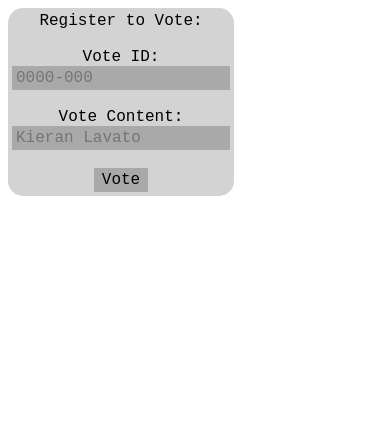
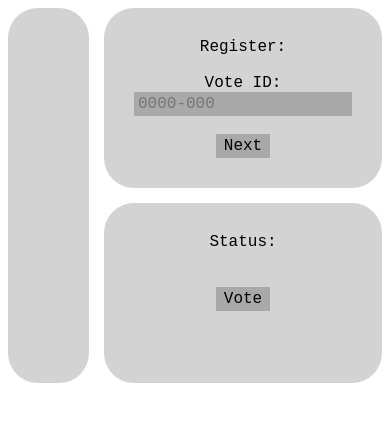
Before and after one commit to privacypoll/frontend, a website: page src/index.html in a window 390 px wide. Drawn offline with Linux system fonts and the light colour scheme.

Commit message:
stupid thing

```diff
--- a/src/index.html
+++ b/src/index.html
@@ -13,13 +13,24 @@
     <meta content="https://privacypool.com/" property="og:url">
 </head>
 <div class="parent">
+    <div id="idBox" class="grid-item">
+        <label>Register:</label><br><br>
+        <div id="idInputBox">
+            Vote ID: <input type="text" id="idText" class="js-only" autofocus="" autocomplete="off" autocapitalize="off" spellcheck="false" placeholder="0000-000"><br><br>
+        </div>
+        <button onclick="nextSection()" type="button" id="idButton">Next</button>
+    </div>
+
     <div id="voteBox" class="grid-item">
-        <label>Register to Vote:</label><br><br>
-        <div id="inputBox">
-            Vote ID: <input type="text" id="voteID" class="js-only" autofocus="" autocomplete="off" autocapitalize="off" spellcheck="false" placeholder="0000-000"><br><br>
-            Vote Content: <input type="text" id="candidateID" class="js-only" autofocus="" autocomplete="off" autocapitalize="off" spellcheck="false" placeholder="Kieran Lavato"><br><br>
-        </div>
-        <button onclick="tryNewVote()" type="button" id="voteCheckButton">Vote</button>
+        Status: <div id="voteStatusBox"></div>
+        <div id="voteInputBox">
+            <div id="voteA"></div>
+            <div id="voteB"></div>
+            <div id="voteC"></div>
+        </div><br><br>
+        <button onclick="voteSection()" id="voteButton">Vote</button>
     </div>
+
+    <div id="aboutBox"></div>
 </div>
 </html>
--- a/src/style.css
+++ b/src/style.css
@@ -26,52 +26,25 @@ button:active {
     display: grid;
     grid-template-columns: repeat(2, 1fr);
     grid-template-rows: repeat(2, 1fr);
-    grid-row-gap: 10px;
-    grid-column-gap: 10px;
+    grid-column-gap: 15px;
+    grid-row-gap: 15px;
+    background-color: white;
+    margin: auto;
+}
+#idBox,#voteBox,#aboutBox {
+    background-color: lightgrey;
+    padding: 30px;
+    border-radius: 30px;
     text-align: center;
-    background-color: white;
+}
 
+#idBox {
+    grid-area: 1 / 2 / 2 / 3;
 }
 
 #voteBox {
-    grid-area: 1 / 1 / 2 / 3;
-    background-color: lightgrey;
-    padding: 30px;
-    border-radius: 15px;
-    margin: auto;
+    grid-area: 2 / 2 / 3 / 3;
 }
-#qrCodeBox {
-    grid-area: 2 / 1 / 3 / 2;
-    background-color: lightgrey;
-    padding: 30px;
-    border-radius: 15px;
+#aboutBox {
+    grid-area: 1 / 1 / 3 / 2;
 }
-#keyBox {
-    grid-area: 2 / 2 / 3 / 3;
-    background-color: lightgrey;
-    padding: 30px;
-    border-radius: 15px;
-}
-
-@media screen and (max-width: 790px)  {
-
-    #voteBox {
-        grid-area: 1 / 1 / 2 / 2;
-        background-color: lightgrey;
-        padding: 4px;
-        border-radius: 15px;
-        margin: auto;
-    }
-    #qrCodeBox {
-        grid-area: 2 / 1 / 3 / 2;
-        background-color: lightgrey;
-        padding: 4px;
-        border-radius: 15px;
-    }
-    #keyBox {
-        grid-area: 3 / 1 / 4 / 2;
-        background-color: lightgrey;
-        padding: 4px;
-        border-radius: 15px;
-    }
-}
```
